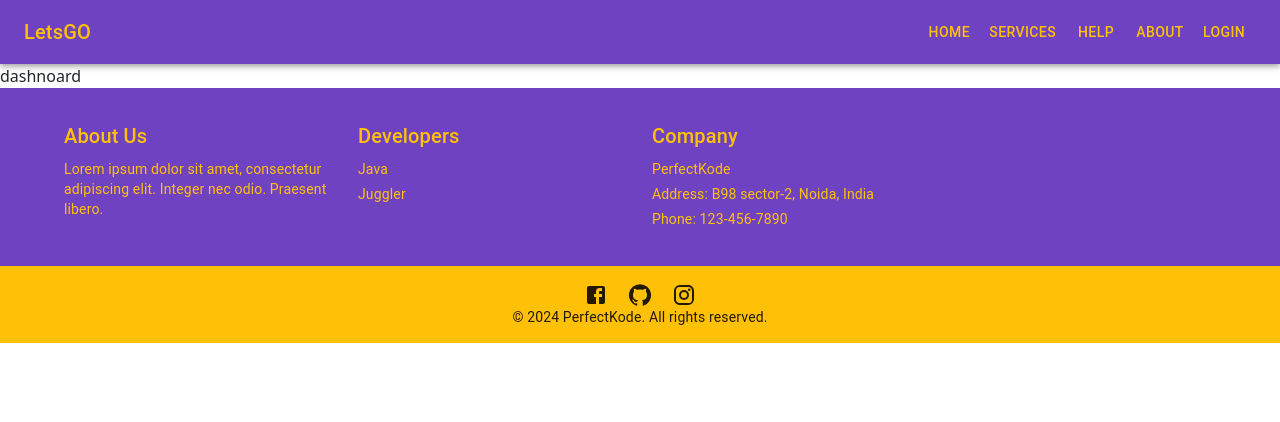
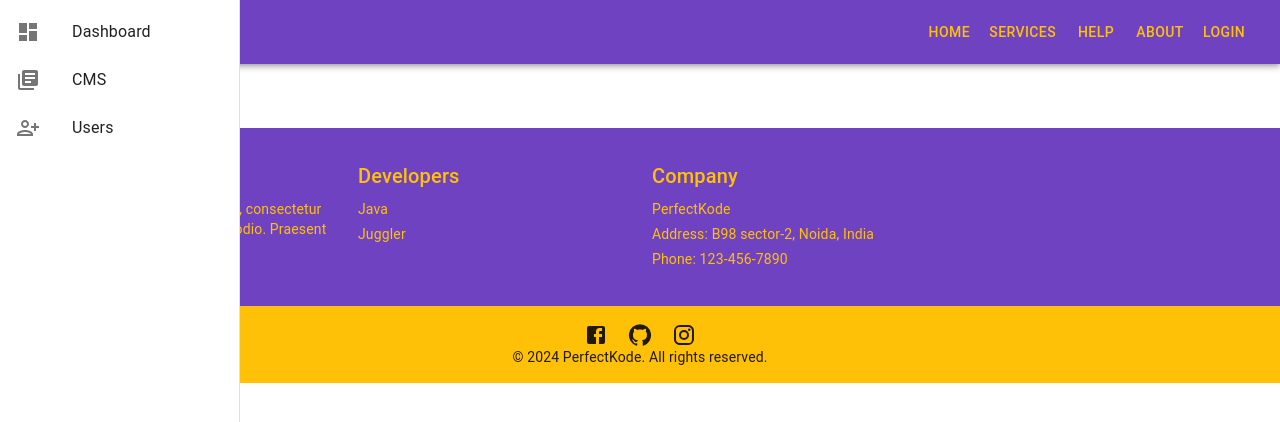
Before and after one commit to rohitsmart/fe-letsgo, a React (Create React App) app: page /dashboard in a window 1280 px wide. Shown: the top 422 px of the page. Built offline with nearby package versions, Linux system fonts and the light colour scheme.

Commit message:
added sidebar

```diff
--- a/package.json
+++ b/package.json
@@ -6,6 +6,7 @@
     "@emotion/react": "^11.11.4",
     "@emotion/styled": "^11.11.5",
     "@fontsource/roboto": "^5.0.13",
+    "@material-ui/core": "^4.12.4",
     "@mui/icons-material": "^5.15.17",
     "@mui/material": "^5.15.17",
     "@reduxjs/toolkit": "^2.2.4",
@@ -13,7 +14,9 @@
     "@testing-library/react": "^13.4.0",
     "@testing-library/user-event": "^13.5.0",
     "bootstrap": "^5.3.3",
+    "chart": "^0.1.2",
     "react": "^18.3.1",
+    "react-chartjs-2": "^5.2.0",
     "react-dom": "^18.3.1",
     "react-redux": "^9.1.2",
     "react-router-dom": "^6.23.1",
--- a/src/App.js
+++ b/src/App.js
@@ -15,12 +15,14 @@ function App() {
     <Provider store={store}>
       <ThemeProvider theme={theme}>
         <BrowserRouter>
-          <Navbar />
-          <Routes>
-            <Route path="/" element={<Home />} />
-            <Route path="/login" element={<Login />} />
-            <Route path="/dashboard" element={<Dashboard />} />
-          </Routes>
+          <Navbar /> {/* Render Navbar component */}
+          <div style={{ marginTop: '64px' }}> {/* Adjust margin top to accommodate Navbar height */}
+            <Routes>
+              <Route path="/" element={<Home />} />
+              <Route path="/login" element={<Login />} />
+              <Route path="/dashboard" element={<Dashboard />} />
+            </Routes>
+          </div>
           <Footer />
         </BrowserRouter>
       </ThemeProvider>
--- a/src/screen/Dashboard.js
+++ b/src/screen/Dashboard.js
@@ -1,10 +1,97 @@
 import React from 'react';
+import { makeStyles } from '@material-ui/core/styles';
+import Drawer from '@material-ui/core/Drawer';
+import List from '@material-ui/core/List';
+import ListItem from '@material-ui/core/ListItem';
+import ListItemIcon from '@material-ui/core/ListItemIcon';
+import ListItemText from '@material-ui/core/ListItemText';
+import PersonAddAltIcon from '@mui/icons-material/PersonAddAlt';
+import LibraryBooksIcon from '@mui/icons-material/LibraryBooks';
+import SettingsIcon from '@mui/icons-material/Settings';
+import AccountCircleIcon from '@mui/icons-material/AccountCircle';
+import CreditCardIcon from '@mui/icons-material/CreditCard';
+import AddBoxIcon from '@mui/icons-material/AddBox';
+import DashboardIcon from '@mui/icons-material/Dashboard';
 
-function Dashboard(props) {
+const drawerWidth = 240;
+
+const useStyles = makeStyles((theme) => ({
+  drawer: {
+    width: drawerWidth,
+    flexShrink: 0,
+  },
+  drawerPaper: {
+    width: drawerWidth,
+  },
+  content: {
+    marginLeft: drawerWidth,
+  },
+}));
+
+function Dashboard({ role = 'admin' }) {
+  const classes = useStyles();
+
+  const renderAdminOptions = () => {
+    return (
+      <>
+        <ListItem button key="CMS">
+          <ListItemIcon><LibraryBooksIcon /></ListItemIcon>
+          <ListItemText primary="CMS" />
+        </ListItem>
+        <ListItem button key="Users">
+          <ListItemIcon><PersonAddAltIcon /></ListItemIcon>
+          <ListItemText primary="Users" />
+        </ListItem>
+      </>
+    );
+  };
+
+  const renderAgentOptions = () => {
+    return (
+      <>
+        <ListItem button key="Settings">
+          <ListItemIcon><SettingsIcon /></ListItemIcon>
+          <ListItemText primary="Settings" />
+        </ListItem>
+        <ListItem button key="Account">
+          <ListItemIcon><AccountCircleIcon /></ListItemIcon>
+          <ListItemText primary="Account" />
+        </ListItem>
+        <ListItem button key="Subscription">
+          <ListItemIcon><AddBoxIcon /></ListItemIcon>
+          <ListItemText primary="Subscription" />
+        </ListItem>
+        <ListItem button key="GenerateCredentials">
+          <ListItemIcon><CreditCardIcon /></ListItemIcon>
+          <ListItemText primary="Generate Credentials" />
+        </ListItem>
+      </>
+    );
+  };
+
   return (
-    <div>
-      dashnoard
-    </div>
+    <>
+      <Drawer
+        className={classes.drawer}
+        variant="permanent"
+        classes={{
+          paper: classes.drawerPaper,
+        }}
+      >
+        <List>
+          <ListItem button key="Dashboard">
+            <ListItemIcon><DashboardIcon /></ListItemIcon>
+            <ListItemText primary="Dashboard" />
+          </ListItem>
+          {role === 'admin' && renderAdminOptions()}
+        {role === 'agent' && renderAgentOptions()}
+        </List>
+      </Drawer>
+      <div className={classes.content}>
+        {/* Place the content below the navbar */}
+        {/* Your content goes here */}
+      </div>
+    </>
   );
 }
 
```
Also changed, not shown: 1 other file (tests, documents, lock files or other folders).
